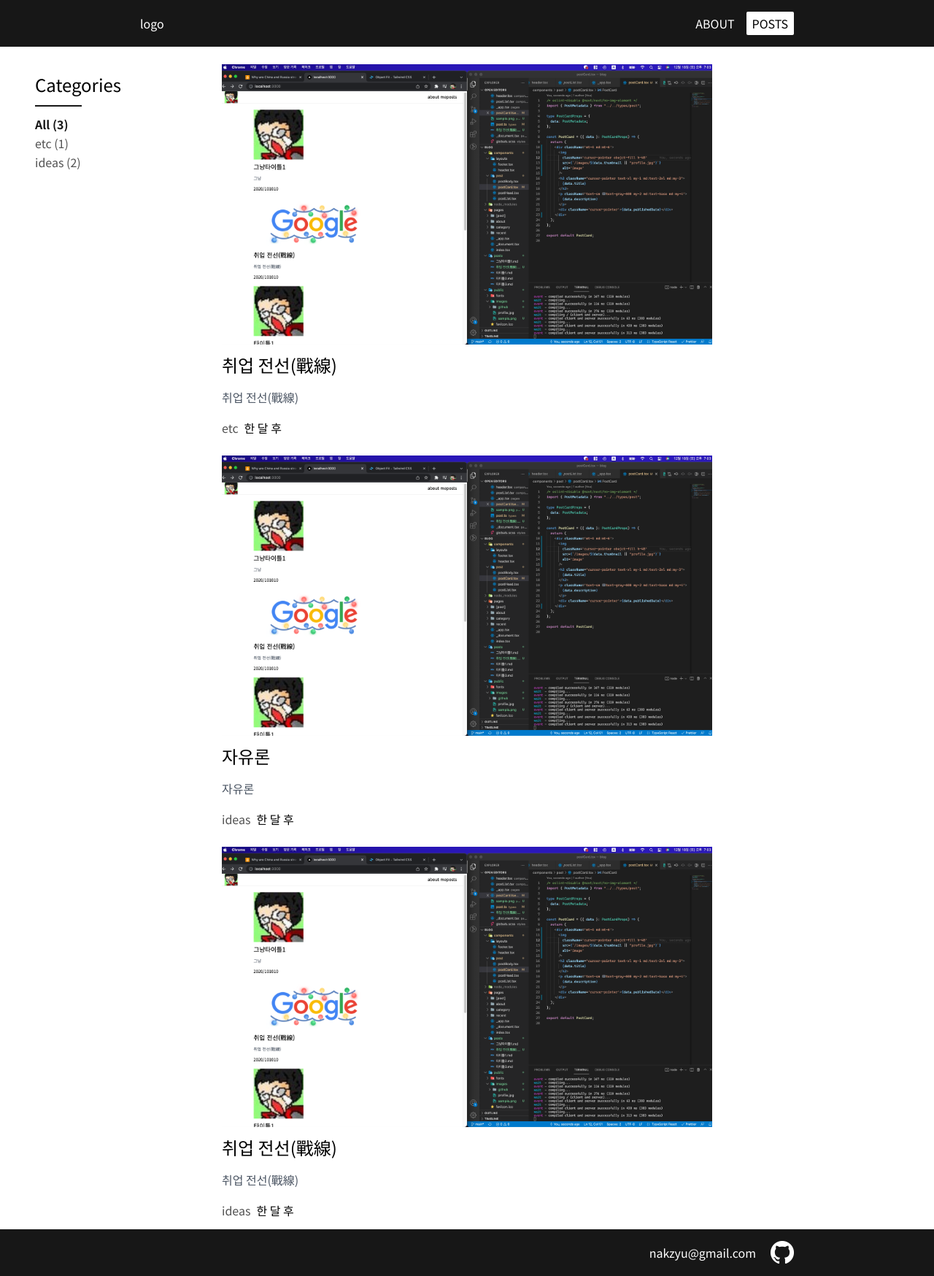
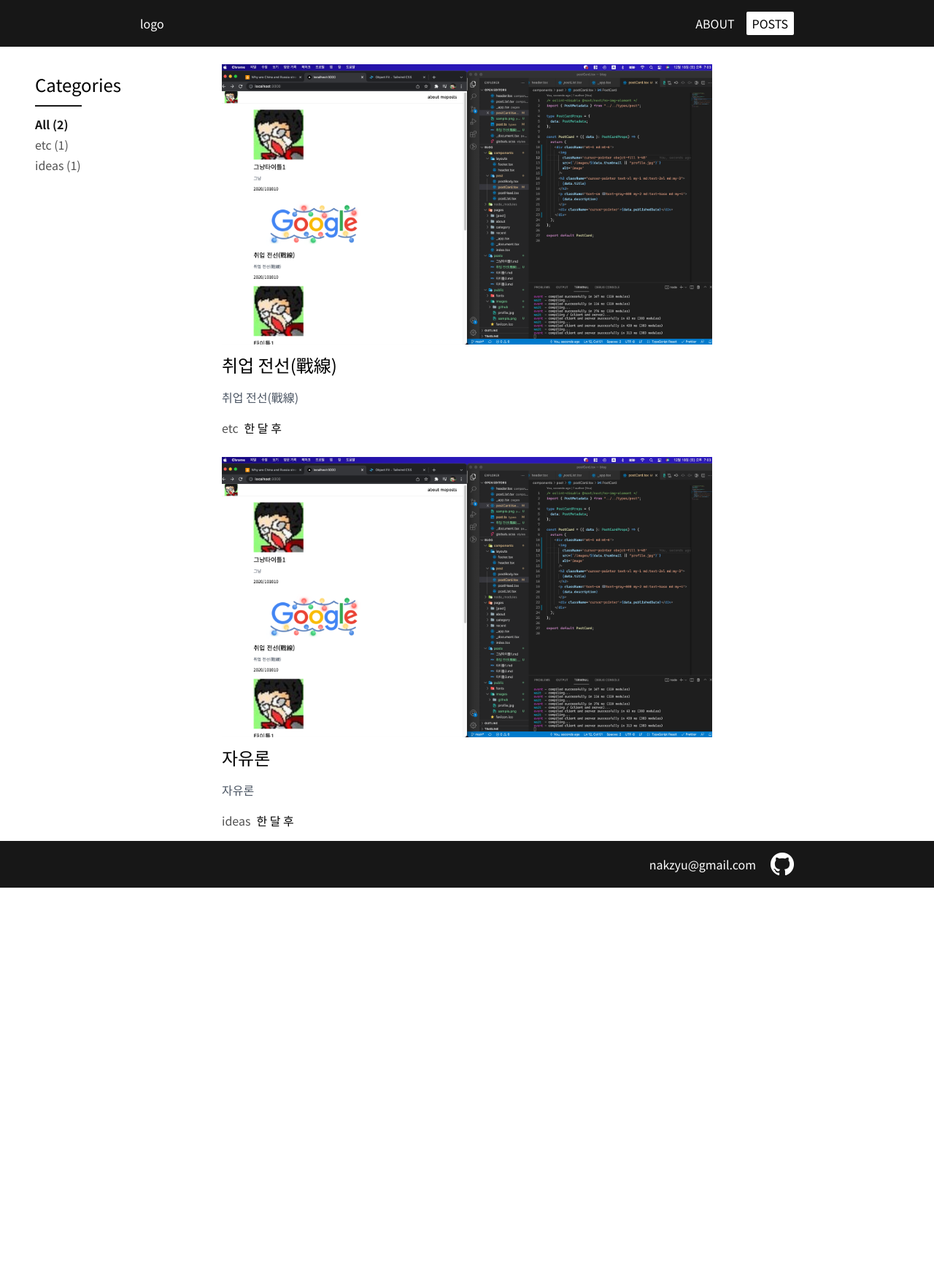
Before and after one commit to nakzyu/blog, a Next.js app: page / in a window 1280 px wide. Shown: the whole page at 73% size. After the commit the page ends 1216 px from the top, so only its background shows below. Built offline with nearby package versions, Linux system fonts and the light colour scheme.

Commit message:
Fix: Category navbar layout

```diff
--- a/components/category/categoryTag.tsx
+++ b/components/category/categoryTag.tsx
@@ -11,7 +11,7 @@ const CategoryTag = ({ text, count, isSelected }: CategoryTagProps) => {
   return (
     <Link href={text === "All" ? "/" : `/category/${text}`} passHref>
       <p
-        className={`cursor-pointer text-m mr-2 text-neutral-600 my-0.5 flex ${
+        className={`cursor-pointer text-m mb-1 mr-2 text-neutral-600 mt-0.5 flex ${
           isSelected ? "text-neutral-900 font-bold" : ""
         }`}
       >
--- a/pages/[post]/index.tsx
+++ b/pages/[post]/index.tsx
@@ -1,21 +1,14 @@
 import { GetStaticPropsContext } from "next";
-import CategoryNavBar from "../../components/category/categoryNavBar";
 import PostBody from "../../components/post/postBody";
 import PostHead from "../../components/post/postHead";
-import { CategoryFreq } from "../../types/categoryFreq";
 import { Post } from "../../types/post";
 import SetHead from "../../utils/ApplyHead";
-import {
-  getAllCategoriesAndFreqs,
-  getAllPathsOfPosts,
-  getPost,
-} from "../../utils/postHandler";
+import { getAllPathsOfPosts, getPost } from "../../utils/postHandler";
 
 type PostPageProps = {
   post: Post;
-  categories: CategoryFreq[];
 };
-const PostPage = ({ post, categories }: PostPageProps) => {
+const PostPage = ({ post }: PostPageProps) => {
   const headOptions = {
     "og:title": post.data.title,
   };
@@ -23,10 +16,7 @@ const PostPage = ({ post, categories }: PostPageProps) => {
   return (
     <>
       <SetHead title={post.data.title} options={headOptions} />
-      <CategoryNavBar
-        categories={categories}
-        currentCategory={post.data.category}
-      />
+
       <PostHead data={post.data} content={post.content} />
       <PostBody data={post.data} content={post.content} />
     </>
@@ -44,8 +34,7 @@ interface PostPageStaticProps extends GetStaticPropsContext {
 
 export const getStaticProps = ({ params }: PostPageStaticProps) => {
   const post = getPost(params.post);
-  const categories = getAllCategoriesAndFreqs();
-  return { props: { post, categories } };
+  return { props: { post } };
 };
 
 export default PostPage;
--- a/posts/취업 전선(戰線).md
+++ /dev/null
@@ -1,9 +0,0 @@
----
-title: 취업 전선(戰線)
-description: 취업 전선(戰線)
-publishedDate: "2021-12-20 11:30:30"
-category: ideas
-thumbnail: screenshot.png
----
-
-취업 전선(戰線)
```
